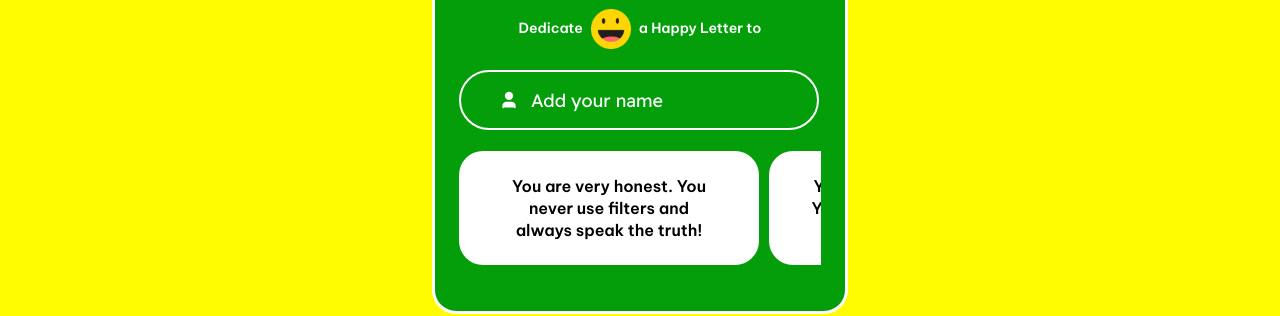
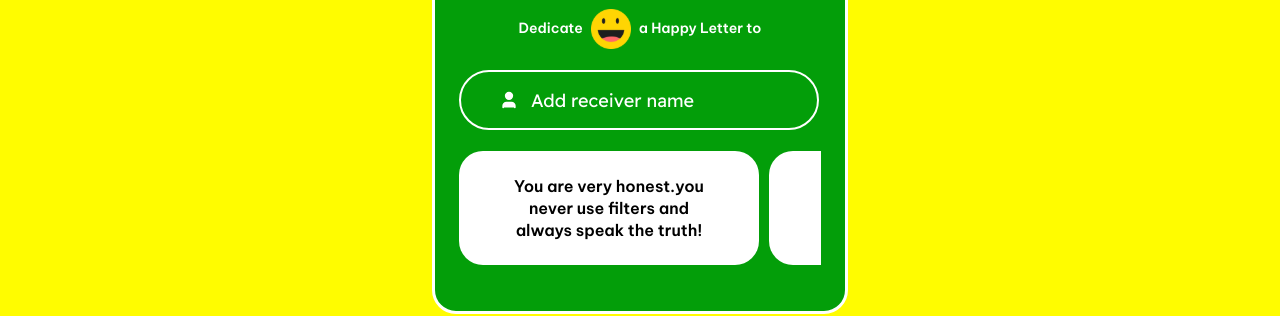
Before and after one commit to gitbygaurav/letofy, a React (Vite) app: page / in a window 1280 px wide. Shown: the part 282-598 px from the top of the page. Built offline with nearby package versions, Linux system fonts and the light colour scheme; a web font is replaced by a local one.

Commit message:
Add some more happy letters

```diff
--- a/src/components/Letter.jsx
+++ b/src/components/Letter.jsx
@@ -8,11 +8,22 @@ import "swiper/css/effect-creative";
 import "swiper/css/autoplay";
 
 const happyMessages = [
-  "You are very honest. You never use filters and always speak the truth!",
-  "You have a lot of patience. You handle everything very calmly.",
-  "No one can work as hard as you do. You never give up on anything.",
-  "You are a very kind person. You make everyone feel so special.",
-  "Your confidence is amazing. It always motivates me to believe in myself.",
+  "You are very honest.you never use filters and always speak the truth!",
+  "You have a lot of patience.you handle everything very calmly.",
+  "No one can work as hard as you do.you never give up on anything.",
+  "You are a very kind person.you make everyone feel so special.",
+  "Your confidence is crazy,it always motivates me to believe in myself.",
+  "You have great wisdom of life,and you always give the best advice.",
+  "You are such a nice soul,the world needs more people like you.",
+  "I love your positive thinking,it brings so much hope to everyone.",
+  "I see leadership quality in you, people naturally trust and follow you.",
+  "You always admit your mistakes,you don't have an ego problem.",
+  "I can blindly trust you,your loyalty is rare.",
+  "You are such a generous person,you give so much without expecting anything in return.",
+  "You take responsibility for everything,and it shows your maturity and strength.",
+  "Your adaptability is amazing,you handle changes so smoothly.",
+  "I like your respectful nature,you treat everyone with so much dignity.",
+  "Your open-mindedness is inspiring for me,you're always ready to understand new ideas.",
 ];
 
 export default function Letter() {
@@ -22,13 +33,17 @@ export default function Letter() {
   const [isShaking, setIsShaking] = useState(false);
   const [userCount, setUserCount] = useState("0");
   const [continuousShake, setContinuousShake] = useState(true);
+  const [error, setError] = useState("");
+  const [errors, setErrors] = useState({ sender: "", receiver: "" });
 
   useEffect(() => {
-  // Generate random number between 100000 and 999999 (6 digits only)
-  const randomUserCount = Math.floor(Math.random() * (999999 - 100000 + 1) + 100000);
-  const formattedCount = randomUserCount.toLocaleString('en-IN');
-  setUserCount(formattedCount);
-}, []);
+    // Generate random number between 100000 and 999999 (6 digits only)
+    const randomUserCount = Math.floor(
+      Math.random() * (999999 - 100000 + 1) + 100000
+    );
+    const formattedCount = randomUserCount.toLocaleString("en-IN");
+    setUserCount(formattedCount);
+  }, []);
 
   useEffect(() => {
     const interval = setInterval(() => {
@@ -40,11 +55,21 @@ export default function Letter() {
   }, []);
 
   const handleSendLetter = async () => {
-    if (!senderName.trim() || !receiverName.trim()) {
-      setIsShaking(true);
-      setTimeout(() => setIsShaking(false), 500);
-      return;
+    let hasError = false;
+    const newErrors = { sender: "", receiver: "" };
+
+    if (!senderName.trim()) {
+      newErrors.sender = "Please enter sender's name";
+      hasError = true;
     }
+
+    if (!receiverName.trim()) {
+      newErrors.receiver = "Please enter receiver's name";
+      hasError = true;
+    }
+
+    setErrors(newErrors);
+    if (hasError) return;
 
     try {
       const uniqueId = crypto.randomUUID().split("-").join("");
@@ -93,11 +118,20 @@ export default function Letter() {
               <input
                 type="text"
                 value={senderName}
-                onChange={(e) => setSenderName(e.target.value)}
+                onChange={(e) => {
+                  setSenderName(e.target.value);
+                  if (errors.sender)
+                    setErrors((prev) => ({ ...prev, sender: "" }));
+                }}
                 placeholder="Add your name"
                 className="bg-inherit w-full h-[60px] pl-[70px] py-4 rounded-full border-2 border-white text-white text-lg placeholder:text-white focus:outline-none focus:ring-2 focus:ring-black/5 font-readex"
               />
             </div>
+            {errors.sender && (
+              <p className="text-sm text-red-500 font-beVietnam mt-2 ml-4">
+                {errors.sender}
+              </p>
+            )}
             <div className="flex gap-2 items-center justify-center text-white text-sm font-medium leading-snug font-beVietnam my-6">
               <p>Dedicate</p>
               <img src={happy} alt="happy" className="h-10" />
@@ -110,11 +144,20 @@ export default function Letter() {
               <input
                 type="text"
                 value={receiverName}
-                onChange={(e) => setReceiverName(e.target.value)}
-                placeholder="Add your name"
+                onChange={(e) => {
+                  setReceiverName(e.target.value);
+                  if (errors.receiver)
+                    setErrors((prev) => ({ ...prev, receiver: "" }));
+                }}
+                placeholder="Add receiver name"
                 className="bg-inherit w-full h-[60px] pl-[70px] py-4 rounded-full border-2 border-white text-white text-lg placeholder:text-white focus:outline-none focus:ring-2 focus:ring-black/5 font-readex"
               />
             </div>
+            {errors.receiver && (
+              <p className="text-sm text-red-500 font-beVietnam mt-2 ml-4">
+                {errors.receiver}
+              </p>
+            )}
           </div>
 
           <div className="mx-auto mt-6">
@@ -139,9 +182,9 @@ export default function Letter() {
         </div>
         <button
           onClick={handleSendLetter}
-          className={`w-full bg-black text-white px-8 py-4 rounded-full text-xl font-medium flex items-center justify-center gap-3 hover:bg-black/85 transition-colors continuous-shake ${
-                continuousShake ? "animate-[gentleShake_0.8s_ease-in-out]" : ""
-              }`}
+          className={`w-full bg-black text-white px-4 py-4 rounded-full text-xl font-medium flex items-center justify-center gap-3 hover:bg-black/85 transition-colors continuous-shake ${
+            continuousShake ? "animate-[gentleShake_0.8s_ease-in-out]" : ""
+          }`}
         >
           <img src={"whatsapp.svg"} alt="whatsapp" className="h-8" />
           Dedicate
```
